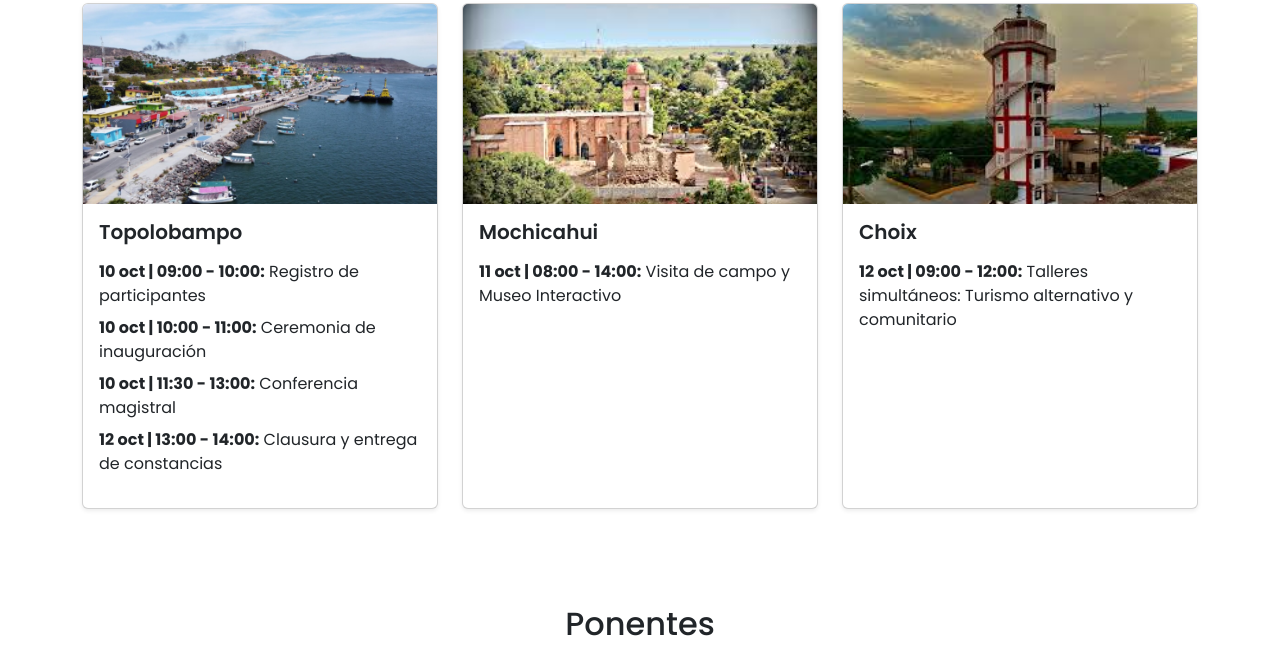
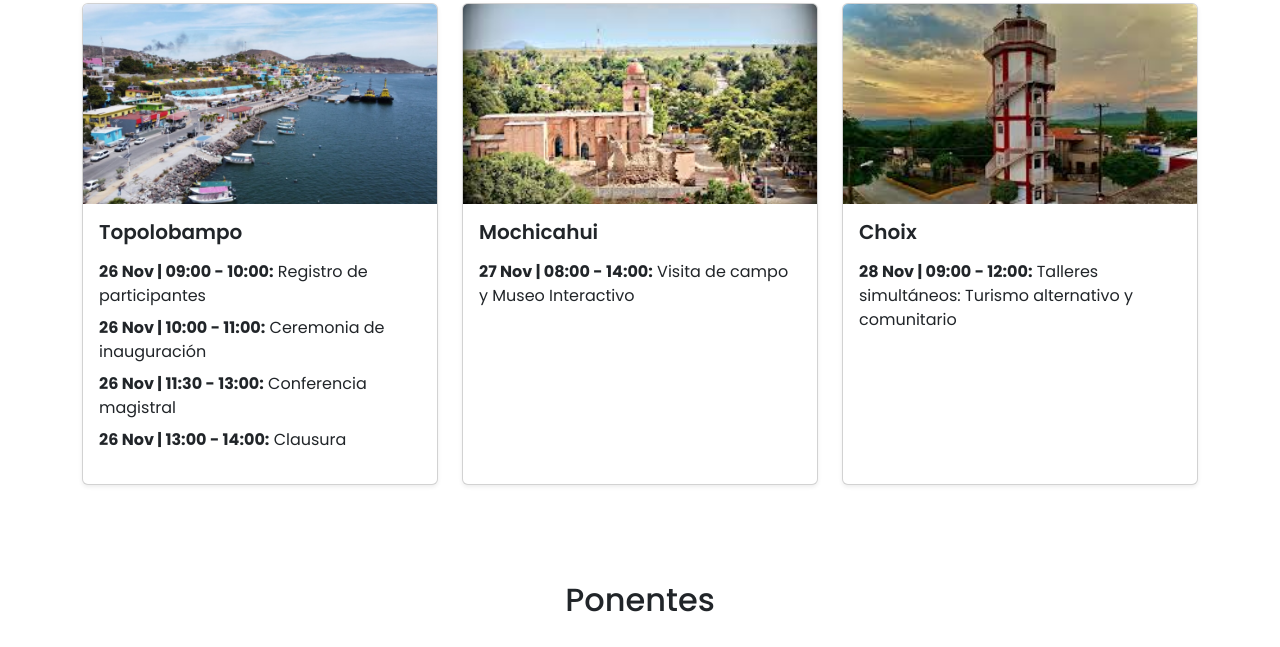
Before and after one commit to congresonacionaldeturismodenaturalesa/Congresonacional.github.io, a plain HTML site: page index.html in a window 1280 px wide. Shown: the part 1879-2526 px from the top of the page. Drawn offline with nearby package versions, Linux system fonts and the light colour scheme.

Commit message:
index.html

```diff
--- a/index.html
+++ b/index.html
@@ -135,10 +135,10 @@
             <div class="card-body">
               <h5 class="card-title">Topolobampo</h5>
               <ul class="list-unstyled">
-                <li><strong>10 oct | 09:00 - 10:00:</strong> Registro de participantes</li>
-                <li><strong>10 oct | 10:00 - 11:00:</strong> Ceremonia de inauguración</li>
-                <li><strong>10 oct | 11:30 - 13:00:</strong> Conferencia magistral</li>
-                <li><strong>12 oct | 13:00 - 14:00:</strong> Clausura y entrega de constancias</li>
+                <li><strong>26 Nov | 09:00 - 10:00:</strong> Registro de participantes</li>
+                <li><strong>26 Nov | 10:00 - 11:00:</strong> Ceremonia de inauguración</li>
+                <li><strong>26 Nov | 11:30 - 13:00:</strong> Conferencia magistral</li>
+                <li><strong>26 Nov | 13:00 - 14:00:</strong> Clausura </li>
               </ul>
             </div>
           </div>
@@ -150,7 +150,7 @@
             <div class="card-body">
               <h5 class="card-title">Mochicahui</h5>
               <ul class="list-unstyled">
-                <li><strong>11 oct | 08:00 - 14:00:</strong> Visita de campo y Museo Interactivo</li>
+                <li><strong>27 Nov | 08:00 - 14:00:</strong> Visita de campo y Museo Interactivo</li>
               </ul>
             </div>
           </div>
@@ -162,7 +162,7 @@
             <div class="card-body">
               <h5 class="card-title">Choix </h5>
               <ul class="list-unstyled">
-                <li><strong>12 oct | 09:00 - 12:00:</strong> Talleres simultáneos: Turismo alternativo y comunitario</li>
+                <li><strong>28 Nov | 09:00 - 12:00:</strong> Talleres simultáneos: Turismo alternativo y comunitario</li>
               </ul>
             </div>
           </div>
```
